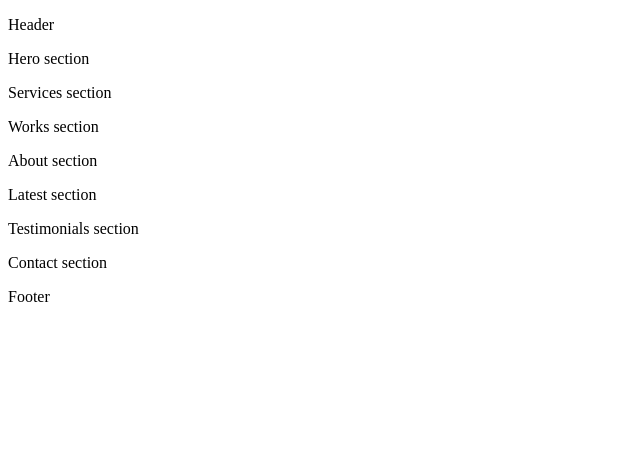
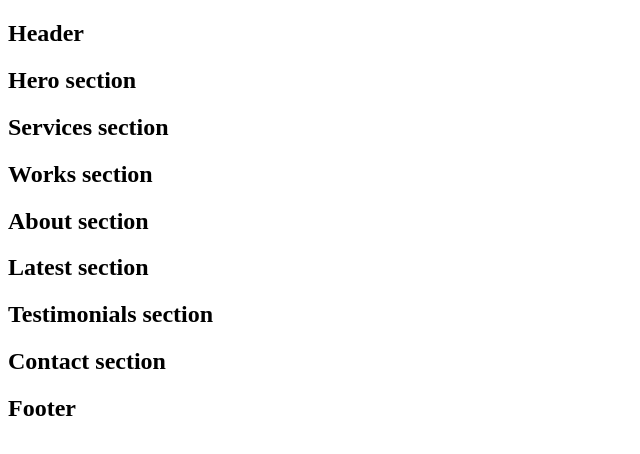
Before and after one commit to maelpseudo/holbertonschool-web_front_end, a plain HTML site: page html_advanced/5-index.html in a window 1280 px wide. Shown: the whole page, without its empty margins (0-640 px from the left). Drawn offline with Linux system fonts and the light colour scheme.

Commit message:
Updated all files

```diff
--- a/html_advanced/5-index.html
+++ b/html_advanced/5-index.html
@@ -11,33 +11,33 @@
 </head>
 <body>
 <header>
-    <p>Header</p>
+    <h2>Header</h2>
 </header>
 <main>
     <section>
-        <p>Hero section</p>
+        <h2>Hero section</h2>
     </section>
     <section>
-        <p>Services section</p>
+        <h2>Services section</h2>
     </section>
     <section>
-        <p>Works section</p>
+        <h2>Works section</h2>
     </section>
     <section>
-        <p>About section</p>
+        <h2>About section</h2>
     </section>
     <section>
-        <p>Latest section</p>
+        <h2>Latest section</h2>
     </section>
     <section>
-        <p>Testimonials section</p>
+        <h2>Testimonials section</h2>
     </section>
     <section>
-        <p>Contact section</p>
+        <h2>Contact section</h2>
     </section>
 </main>
 <footer>
-    <p>Footer</p>
+    <h2>Footer</h2>
 </footer>
 </body>
 </html>
```
